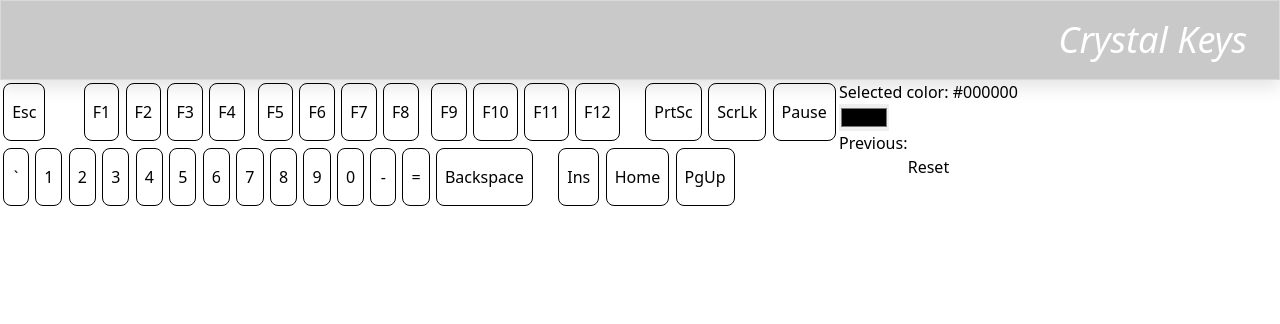
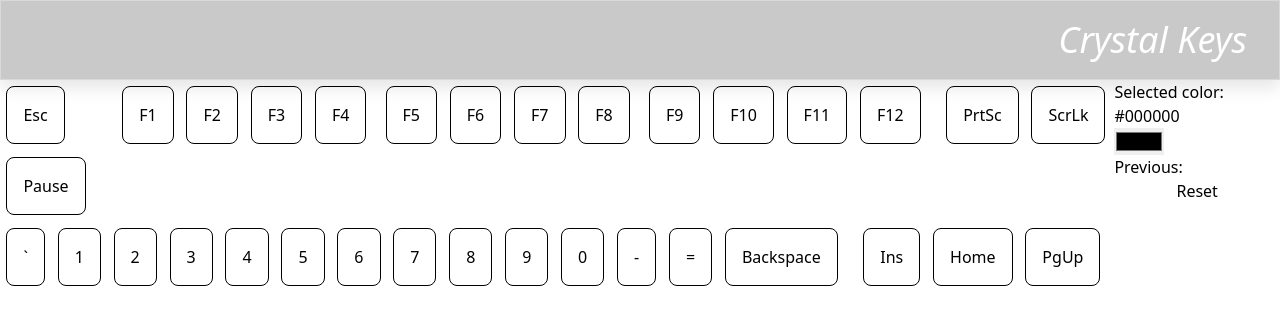
Before and after one commit to OblivionNoirV2/crystalkeys, a React (Create React App) app: page / in a window 1280 px wide. Shown: the top 324 px of the page. Built offline with nearby package versions, Linux system fonts and the light colour scheme.

Commit message:
styling adjustments

```diff
--- a/src/App.tsx
+++ b/src/App.tsx
@@ -42,13 +42,17 @@
 //split the keyboard into different segments
 const key_sets: { [row: string]: string[] } = {
   top_row: [
-    'Esc', '', '', '', '', '', 'F1', 'F2', 'F3', 'F4', '', 'F5', 'F6',
-    'F7', 'F8', '', 'F9', 'F10', 'F11', 'F12', '', '', '', 'PrtSc', 'ScrLk', 'Pause'
+    'Esc', '', '', '', '', '', '', '', 'F1', 'F2', 'F3', 'F4', '', 'F5', 'F6',
+    'F7', 'F8', '', 'F9', 'F10', 'F11', 'F12', '', '', 'PrtSc', 'ScrLk', 'Pause'
   ],
   second_row: [
     '`', '1', '2', '3', '4', '5', '6', '7', '8', '9', '0', '-', '=',
-    'Backspace', '', '', '', 'Ins', 'Home', 'PgUp'
+    'Backspace', '', '', 'Ins', 'Home', 'PgUp'
   ],
+  third_row: [
+    'Tab', 'Q', 'W', 'E', 'R', 'T', 'Y', 'U', 'I', 'O',
+    'P', '[', ']', '|', 'Del', '', '', '', 'End', 'PgDn'
+  ]
 };
 //for unique keys that need a little more work
 function GetClassForIndex() {
@@ -62,8 +66,6 @@
   const [keyColors, setKeyColors] = useState<string[]>(
     keys_array.map(
       () => '#fff'));
-
-
   const handleKeyClick = (index: number) => {
     const new_key_colors = [...keyColors];
     new_key_colors[index] = selected_color;
--- a/src/sparkles.css
+++ b/src/sparkles.css
@@ -10,10 +10,11 @@
   background-color: rgba(255, 255, 255, 0.8);
 }
 
+/*note that width DOES override min-width*/
 .key {
-  margin: .2rem;
-  min-width: 2vw;
-  padding: 1rem .5rem 1rem .5rem;
+  margin: .4rem;
+  min-width: 3vw;
+  padding: 1rem 1rem 1rem 1rem;
   border-radius: .5rem;
   border: .1rem solid black;
   background-color: #fff;
```
